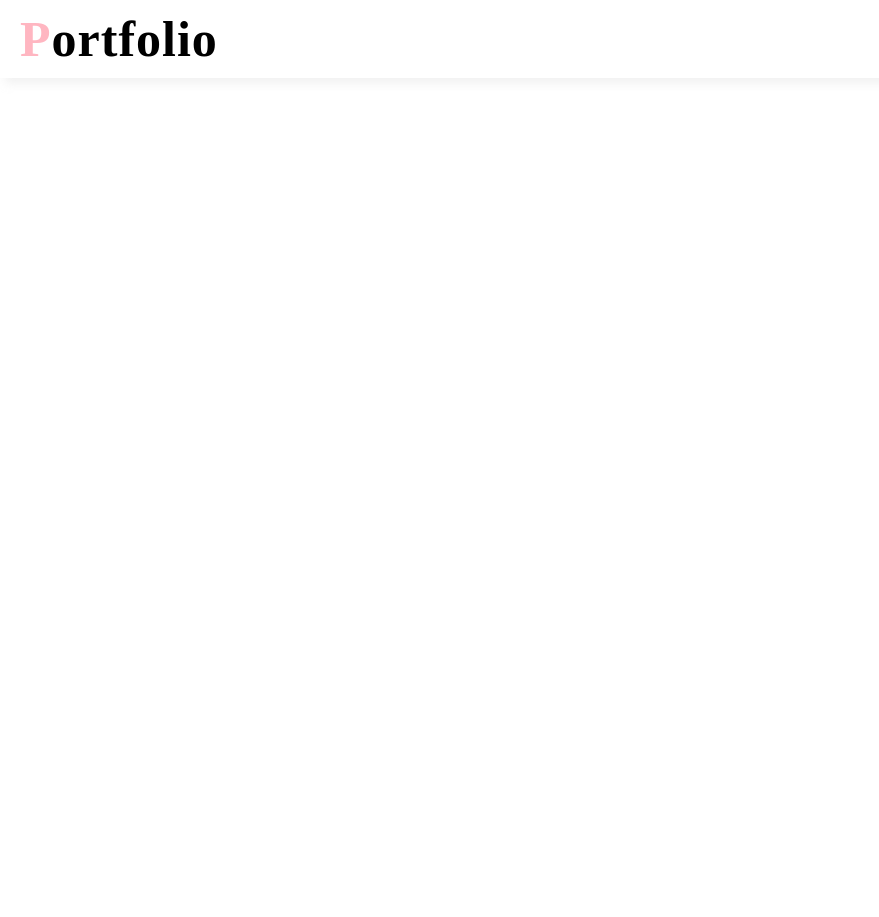
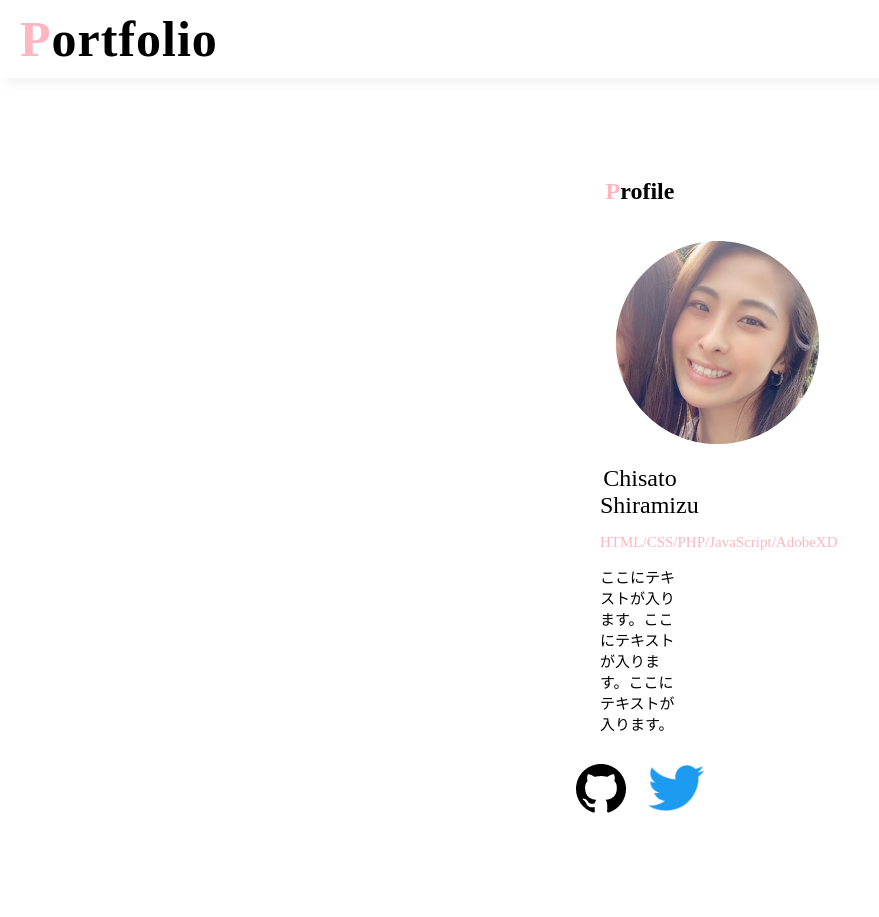
Before and after one commit to ccn-one/PortfolioSample, a PHP site: page / in a window 1280 px wide. Before the commit the part shown is almost empty. Shown: the whole page, without its empty margins (0-879 px from the left). Before the commit the page ends 57 px from the top, so only its background shows below. Run offline with PHP 8.4, Linux system fonts and the light colour scheme.

Commit message:
プロフィールcording

```diff
--- a/index.html
+++ b/index.html
@@ -14,8 +14,8 @@
 <body>
   <!--
     headerタグの作成
-    ・ロゴの設定をします
-    ・h1タグとaタグとspanタグを使っていきます
+    ・ロゴの設定
+    ・h1タグとaタグとspanタグを使っていく
   -->
   <header>
     <h1 class="block-header">
@@ -25,5 +25,39 @@
     </h1>
   </header>
 
+  <!--
+    mainタグの作成
+    ・profile用とwork用の箱を作成
+    ・divタグを使っていく
+  -->
+  <div class="block-main">
+    <!--
+      profileの箱
+    -->
+    <div class="box-profile">
+      <h2 class="sub-title">
+        <span class="color-pink">P</span>rofile
+      </h2>
+      <div class="item-list">
+        <img src="img/profile.png" alt="プロフィール画像">
+        <b>Chisato Shiramizu</b>
+        <p class="color-pink">HTML/CSS/PHP/JavaScript/AdobeXD</p>
+        <p>ここにテキストが入ります。ここにテキストが入ります。ここにテキストが入ります。</p>
+      </div>
+      <ul class="icon-list">
+        <li>
+          <a href="">
+            <img src="img/github.png" alt="Githubアイコン">
+          </a>
+        </li>
+        <li>
+          <a href="">
+            <img src="img/twitter.png" alt="twitterアイコン">
+          </a>
+        </li>
+      </ul>
+    </div>
+
+  </div>
 </body>
 </html>
--- a/style.css
+++ b/style.css
@@ -27,3 +27,54 @@ body {
   text-decoration: none;
   letter-spacing: 1px;
 }
+
+/*
+*mainのスタイルシート
+*/
+
+.block-main {
+  text-align: center;
+  margin: 100px;
+}
+
+/*
+*profileのスタイルシート
+*/
+
+.item-list {
+  width: 80px;
+  max-width: 348px;
+  margin: 0 auto;
+}
+
+.item-list b {
+  display: black;
+  font-size: 24px;
+  font-weight: normal;
+  margin: 20px 0 30px;
+}
+
+.item-list p {
+  font-size: 15px;
+  line-height: normal;
+  text-align: left;
+}
+
+.icon-list {
+  list-style: none;
+  width: 100%;
+  max-width: 247px;
+  margin: 30px auto;
+  padding: 0;
+  display: flex;
+  justify-content: center;
+  align-items: center;
+}
+
+.icon-list li {
+  margin-right: 22px;
+}
+
+.icon-list li:last-child {
+  margin-right: 0;
+}
```
